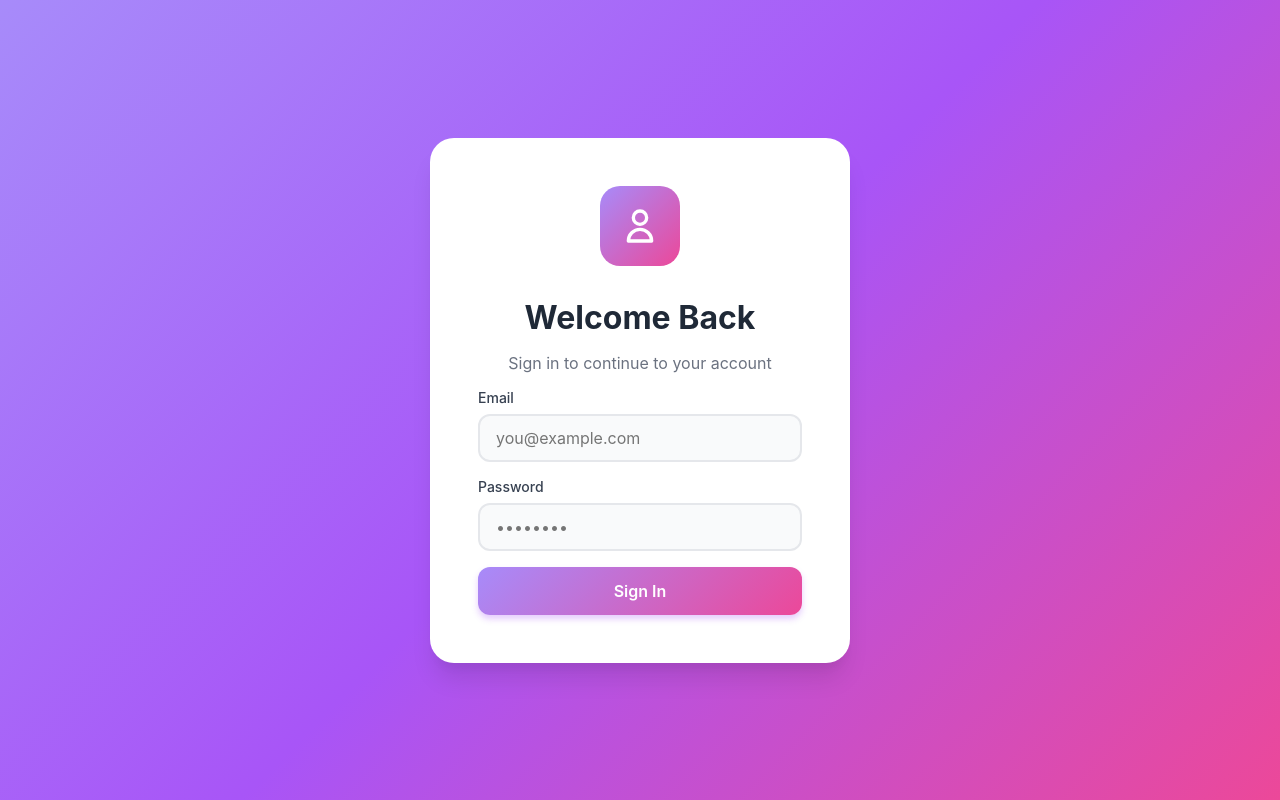
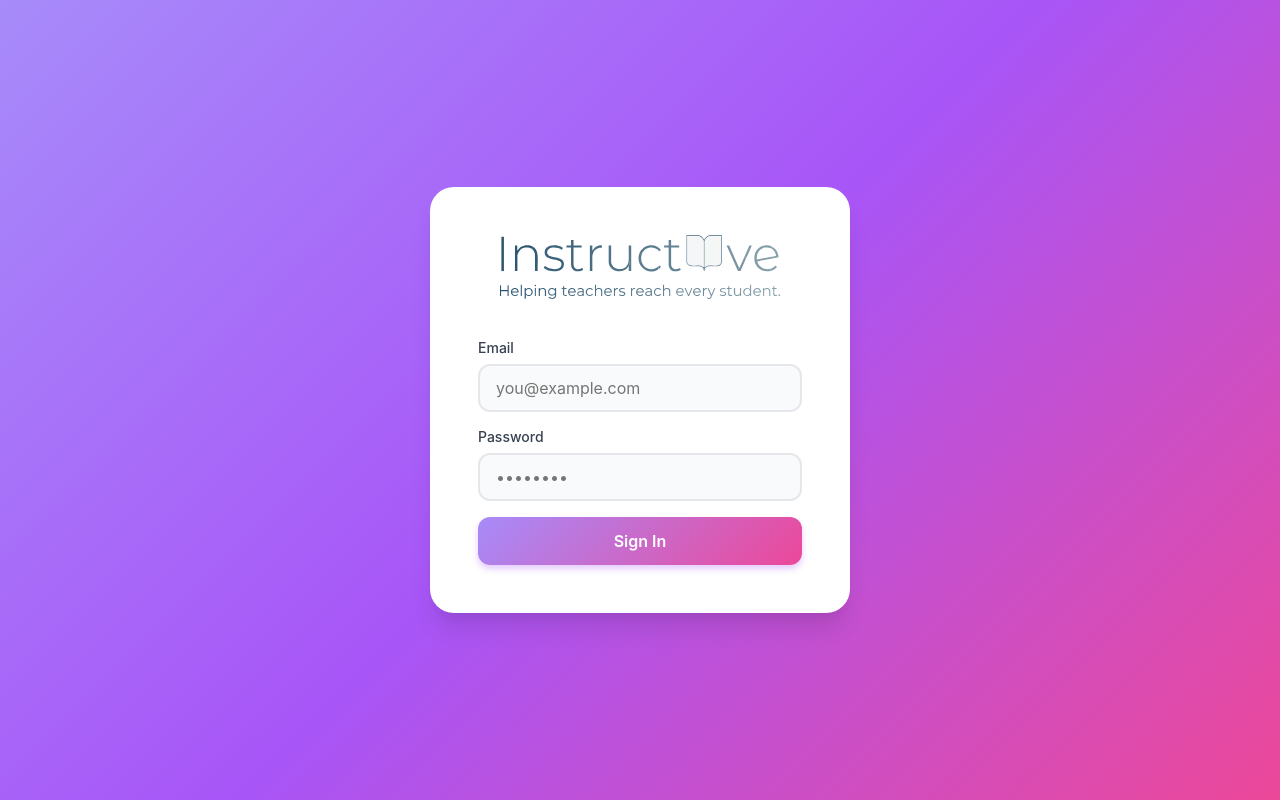
Before and after one commit to logie87/objectObject, a React (Vite) app in the folder frontend/: page / in a window 1280 px wide. Built offline with nearby package versions, Linux system fonts and the light colour scheme; no server answers.

Commit message:
logo added

```diff
--- a/frontend/src/pages/LoginPage.tsx
+++ b/frontend/src/pages/LoginPage.tsx
@@ -1,5 +1,6 @@
 import React, { useState } from 'react';
 import { useNavigate } from 'react-router-dom';
+import InstructiveLogo from '../assets/instructive_logo.svg';
 
 // --- minimal inline auth (uses your API URL env) ---
 const API_BASE =
@@ -69,27 +70,8 @@ const LoginPage: React.FC = () => {
         maxWidth: '420px',
         margin: '20px'
       }}>
-        <div style={{
-          width: '80px',
-          height: '80px',
-          background: 'linear-gradient(135deg, #a78bfa, #ec4899)',
-          borderRadius: '20px',
-          margin: '0 auto 32px',
-          display: 'flex',
-          alignItems: 'center',
-          justifyContent: 'center'
-        }}>
-          <svg style={{ width: '40px', height: '40px', color: 'white' }} fill="none" stroke="currentColor" viewBox="0 0 24 24">
-            <path strokeLinecap="round" strokeLinejoin="round" strokeWidth={2} d="M16 7a4 4 0 11-8 0 4 4 0 018 0zM12 14a7 7 0 00-7 7h14a7 7 0 00-7-7z" />
-          </svg>
-        </div>
 
-        <h2 style={{ fontSize: '32px', fontWeight: 'bold', color: '#1f2937', textAlign: 'center', marginBottom: '8px' }}>
-          Welcome Back
-        </h2>
-        <p style={{ color: '#6b7280', textAlign: 'center', marginBottom: '16px' }}>
-          Sign in to continue to your account
-        </p>
+
 
         {err && (
           <div style={{
@@ -104,6 +86,18 @@ const LoginPage: React.FC = () => {
             {err}
           </div>
         )}
+
+        {/* Company Logo */}
+          <img
+          src={InstructiveLogo}
+          alt="Instructive Logo"
+          style={{
+            width: '280px',
+            height: 'auto',
+            margin: '0 auto 40px',
+            display: 'block',
+          }}
+        />
 
         <form onSubmit={handleSubmit}>
           <div style={{ marginBottom: '16px' }}>
```
